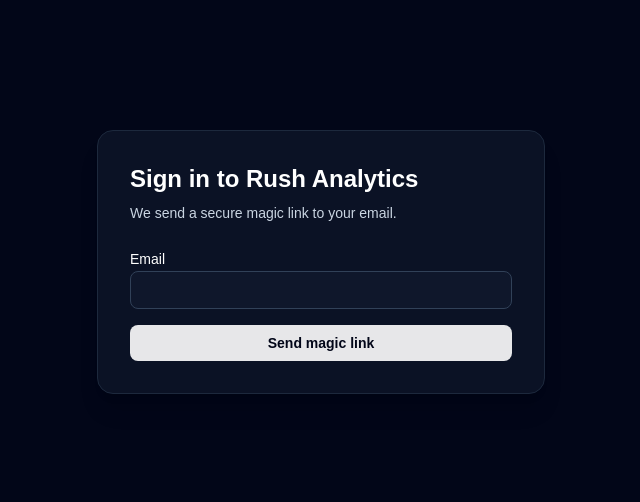
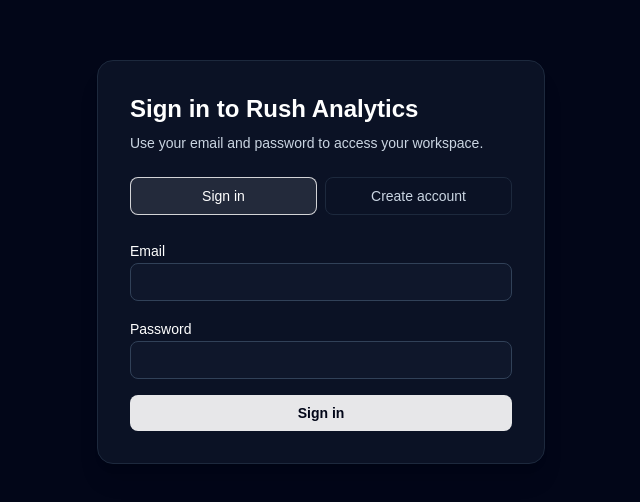
Before and after one commit to robharvey123/Trailhead-OS, a Next.js app: page /login in a window 1280 px wide. Shown: the part 138-640 px from the top of the page, without its empty margins (319-959 px from the left). Built offline with nearby package versions, Linux system fonts and the light colour scheme.

Commit message:
feat: implement email/password authentication in login page

```diff
--- a/app/login/page.tsx
+++ b/app/login/page.tsx
@@ -2,13 +2,16 @@
 
 import type { FormEvent } from 'react'
 import { useState } from 'react'
-import { useSearchParams } from 'next/navigation'
+import { useRouter, useSearchParams } from 'next/navigation'
 import { createClient } from '@/lib/supabase/client'
 
 export default function LoginPage() {
+  const router = useRouter()
   const searchParams = useSearchParams()
   const next = searchParams.get('next') ?? '/workspaces'
   const [email, setEmail] = useState('')
+  const [password, setPassword] = useState('')
+  const [mode, setMode] = useState<'signin' | 'signup'>('signin')
   const [isSubmitting, setIsSubmitting] = useState(false)
   const [message, setMessage] = useState<string | null>(null)
 
@@ -18,19 +21,35 @@
     setMessage(null)
 
     const supabase = createClient()
-    const { error } = await supabase.auth.signInWithOtp({
-      email,
-      options: {
-        emailRedirectTo: `${window.location.origin}/auth/callback?next=${encodeURIComponent(
-          next
-        )}`,
-      },
-    })
+    const redirectTo = `${window.location.origin}/auth/callback?next=${encodeURIComponent(
+      next
+    )}`
 
-    if (error) {
-      setMessage(error.message)
+    if (mode === 'signin') {
+      const { error } = await supabase.auth.signInWithPassword({
+        email,
+        password,
+      })
+
+      if (error) {
+        setMessage(error.message)
+      } else {
+        router.replace(next)
+      }
     } else {
-      setMessage('Check your email for a magic link to sign in.')
+      const { data, error } = await supabase.auth.signUp({
+        email,
+        password,
+        options: { emailRedirectTo: redirectTo },
+      })
+
+      if (error) {
+        setMessage(error.message)
+      } else if (data.session) {
+        router.replace(next)
+      } else {
+        setMessage('Check your email to confirm your account.')
+      }
     }
 
     setIsSubmitting(false)
@@ -41,8 +60,33 @@
       <div className="w-full max-w-md rounded-2xl border border-slate-800 bg-slate-900/70 p-8 shadow-xl">
         <h1 className="text-2xl font-semibold">Sign in to Rush Analytics</h1>
         <p className="mt-2 text-sm text-slate-300">
-          We send a secure magic link to your email.
+          Use your email and password to access your workspace.
         </p>
+
+        <div className="mt-6 grid grid-cols-2 gap-2 text-sm">
+          <button
+            type="button"
+            onClick={() => setMode('signin')}
+            className={`rounded-lg border px-3 py-2 transition ${
+              mode === 'signin'
+                ? 'border-white/80 bg-white/10 text-white'
+                : 'border-slate-800 text-slate-300 hover:border-slate-700'
+            }`}
+          >
+            Sign in
+          </button>
+          <button
+            type="button"
+            onClick={() => setMode('signup')}
+            className={`rounded-lg border px-3 py-2 transition ${
+              mode === 'signup'
+                ? 'border-white/80 bg-white/10 text-white'
+                : 'border-slate-800 text-slate-300 hover:border-slate-700'
+            }`}
+          >
+            Create account
+          </button>
+        </div>
 
         <form className="mt-6 space-y-4" onSubmit={handleSubmit}>
           <div className="space-y-2">
@@ -60,12 +104,33 @@
             />
           </div>
 
+          <div className="space-y-2">
+            <label className="text-sm font-medium" htmlFor="password">
+              Password
+            </label>
+            <input
+              id="password"
+              type="password"
+              required
+              autoComplete={mode === 'signup' ? 'new-password' : 'current-password'}
+              className="w-full rounded-lg border border-slate-700 bg-slate-900 px-3 py-2 text-sm text-white placeholder:text-slate-500 focus:border-slate-500 focus:outline-none"
+              value={password}
+              onChange={(event) => setPassword(event.target.value)}
+            />
+          </div>
+
           <button
             type="submit"
             disabled={isSubmitting}
             className="w-full rounded-lg bg-white/90 px-4 py-2 text-sm font-semibold text-slate-950 transition hover:bg-white disabled:cursor-not-allowed disabled:opacity-70"
           >
-            {isSubmitting ? 'Sending link...' : 'Send magic link'}
+            {isSubmitting
+              ? mode === 'signin'
+                ? 'Signing in...'
+                : 'Creating account...'
+              : mode === 'signin'
+                ? 'Sign in'
+                : 'Create account'}
           </button>
         </form>
 
```
Also changed, not shown: 1 other file (tests, documents, lock files or other folders).
